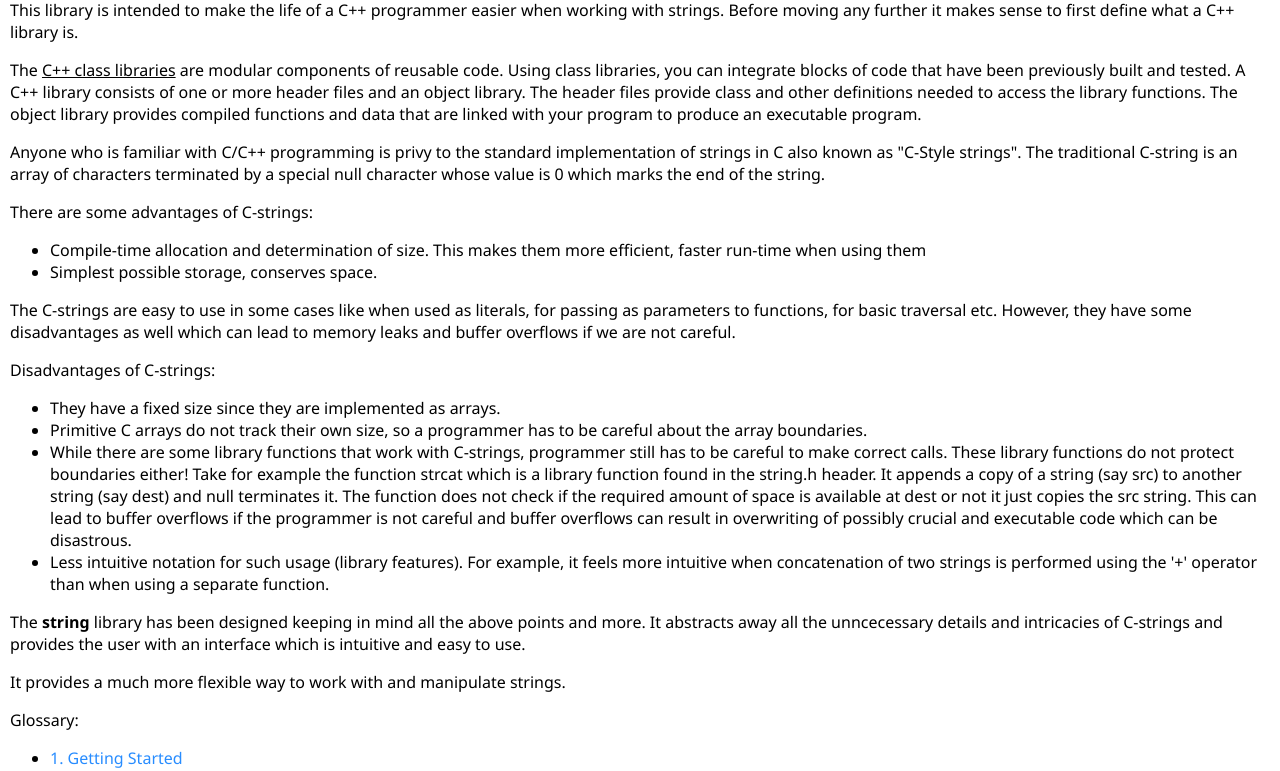
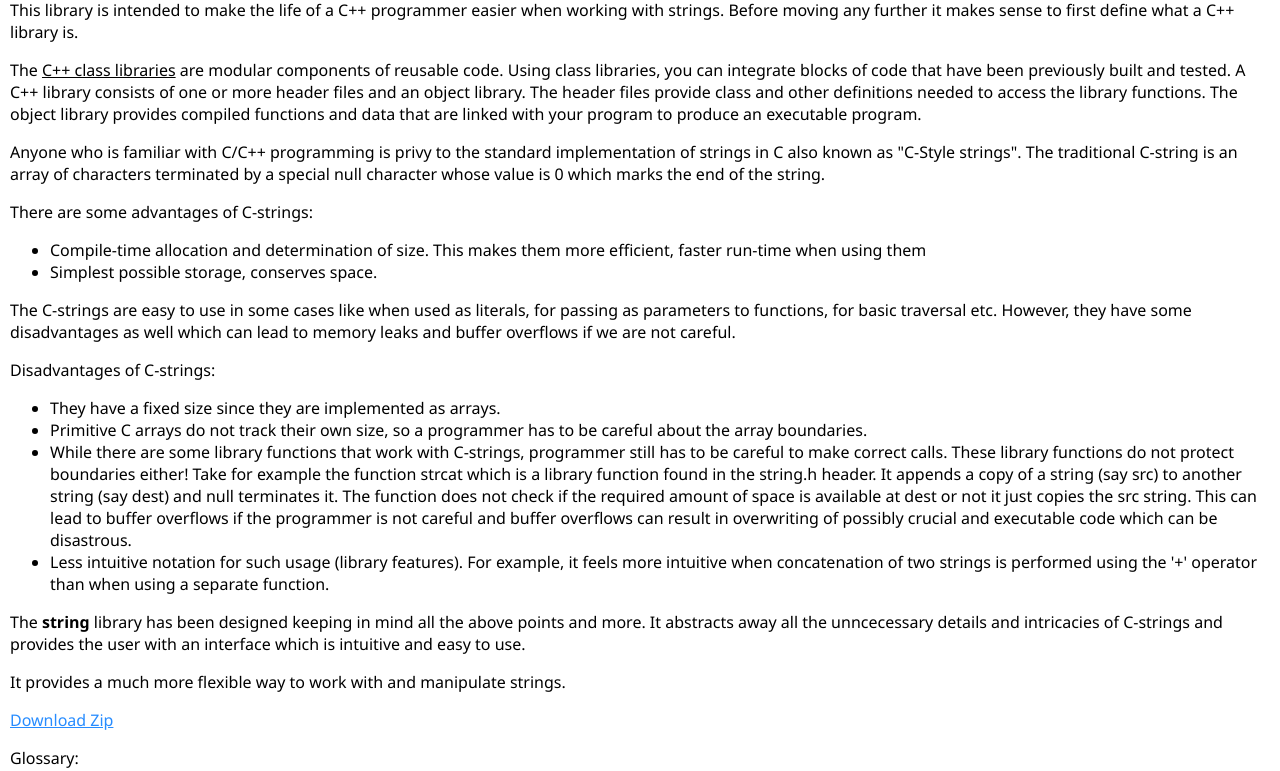
Before and after one commit to pspiyush52/pspiyush.github.io, a plain HTML site: page index.html in a window 1280 px wide. Shown: the part 115-886 px from the top of the page. Drawn offline with nearby package versions, Linux system fonts and the light colour scheme.

Commit message:
Update index.html

```diff
--- a/index.html
+++ b/index.html
@@ -102,6 +102,11 @@
         <p>
             It provides a much more flexible way to work with and manipulate
             strings.
+        </p>
+        <p>
+            <a href="static/string_v1.0.zip" download style="text-decoration: underline;">
+                Download Zip
+            </a>
         </p>
         <p>
             Glossary:
```
